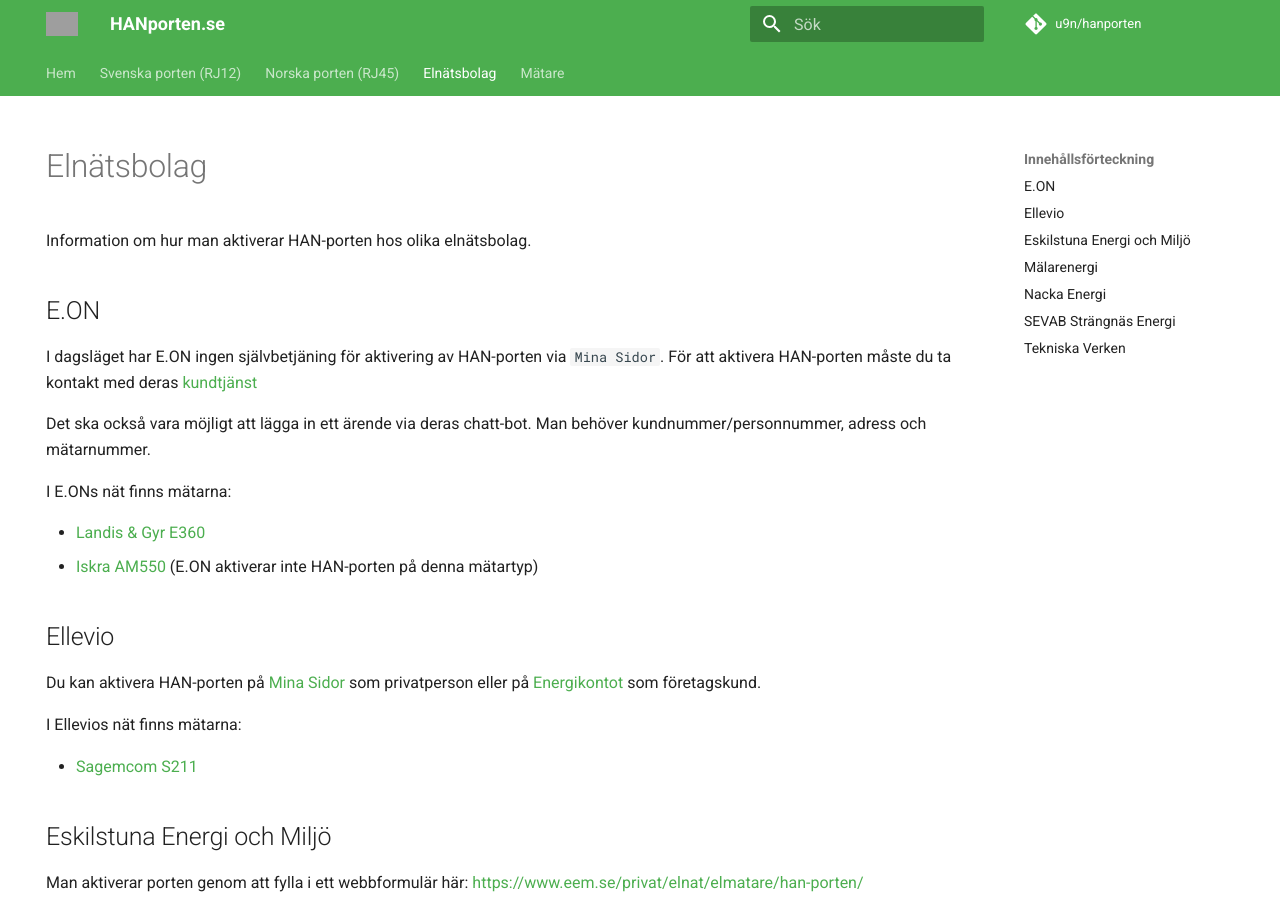
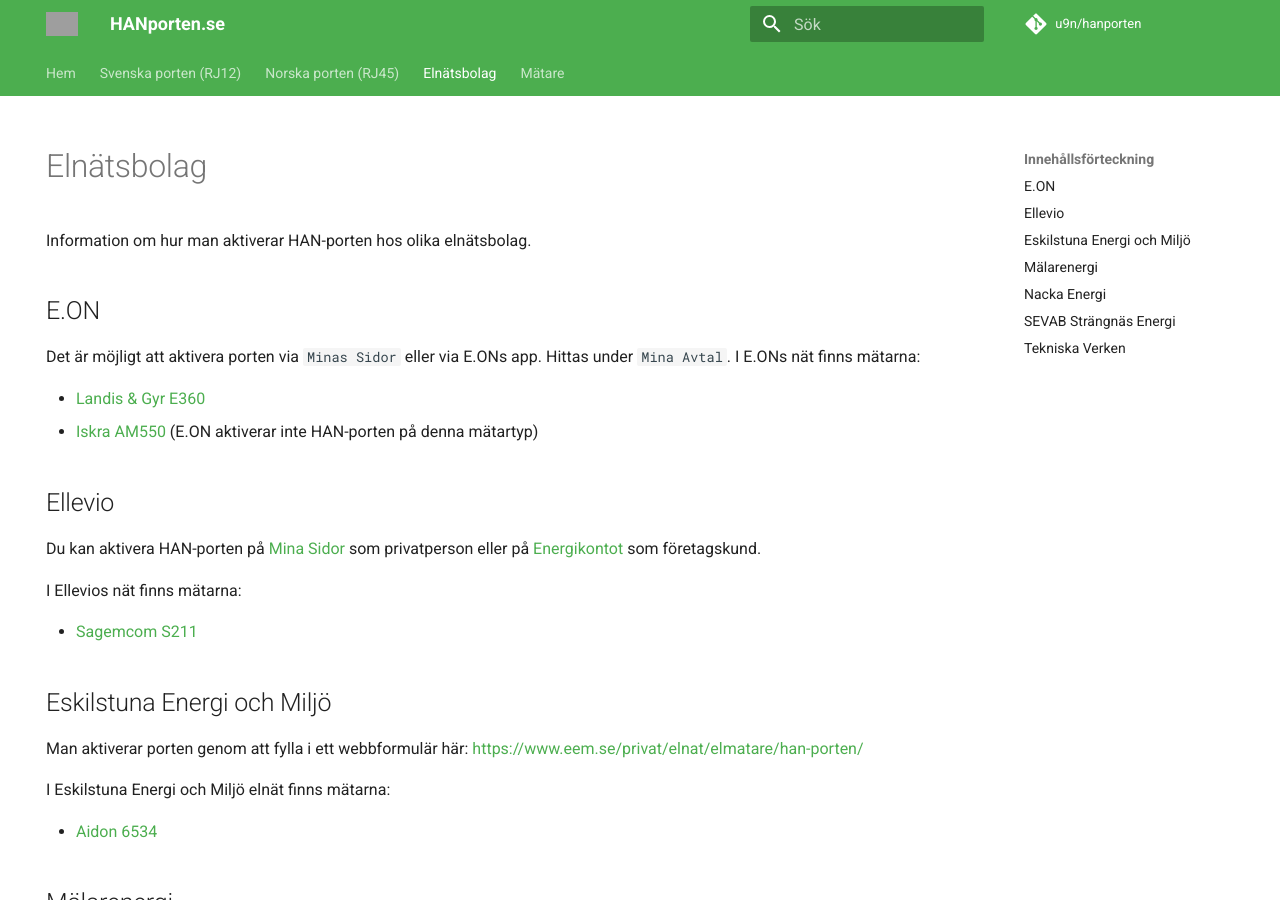
Before and after one commit to u9n/hanporten, an MkDocs documentation site: the page built from docs/natbolag.md, in a window 1280 px wide and 900 px high. Built offline with MkDocs 1.6.1 and Material for MkDocs 9.7.7, drawn with Linux system fonts in a browser that asks for light colours; comment, search, counter and statistics services are not loaded; grey boxes are pictures that could not be loaded.

Commit message:
Updated info about E.ON. Fixes #24

```diff
--- a/docs/natbolag.md
+++ b/docs/natbolag.md
@@ -9,12 +9,7 @@
 
 ## E.ON
 
-I dagsläget har E.ON ingen självbetjäning för aktivering av HAN-porten via `Mina Sidor`.
-För att aktivera HAN-porten måste du ta kontakt med deras [kundtjänst](https://www.eon.se/kundservice)
-
-Det ska också vara möjligt att lägga in ett ärende via deras chatt-bot. Man behöver
-kundnummer/personnummer, adress och mätarnummer.
-
+Det är möjligt att aktivera porten via `Minas Sidor` eller via E.ONs app. Hittas under `Mina Avtal`.
 I E.ONs nät finns mätarna:
 
 * [Landis & Gyr E360](matare.md#landis--gyr-e360)
```
